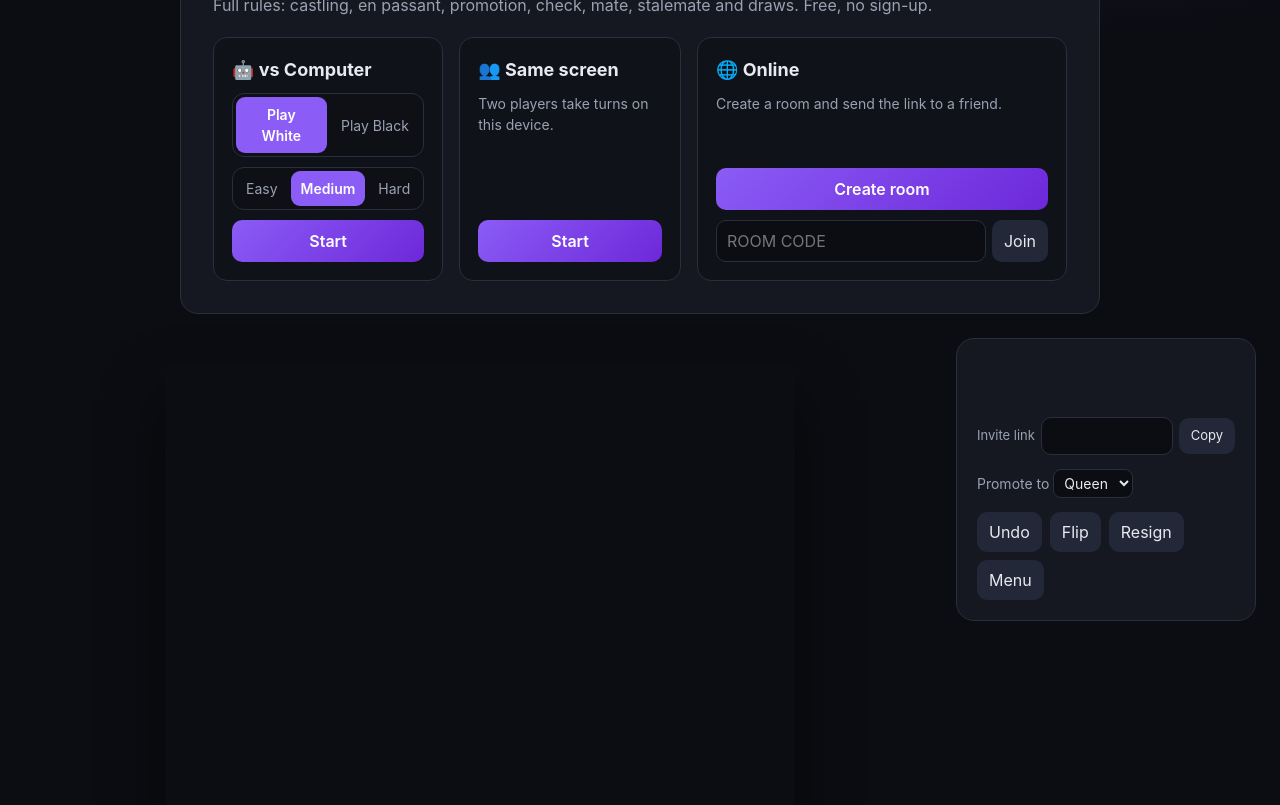
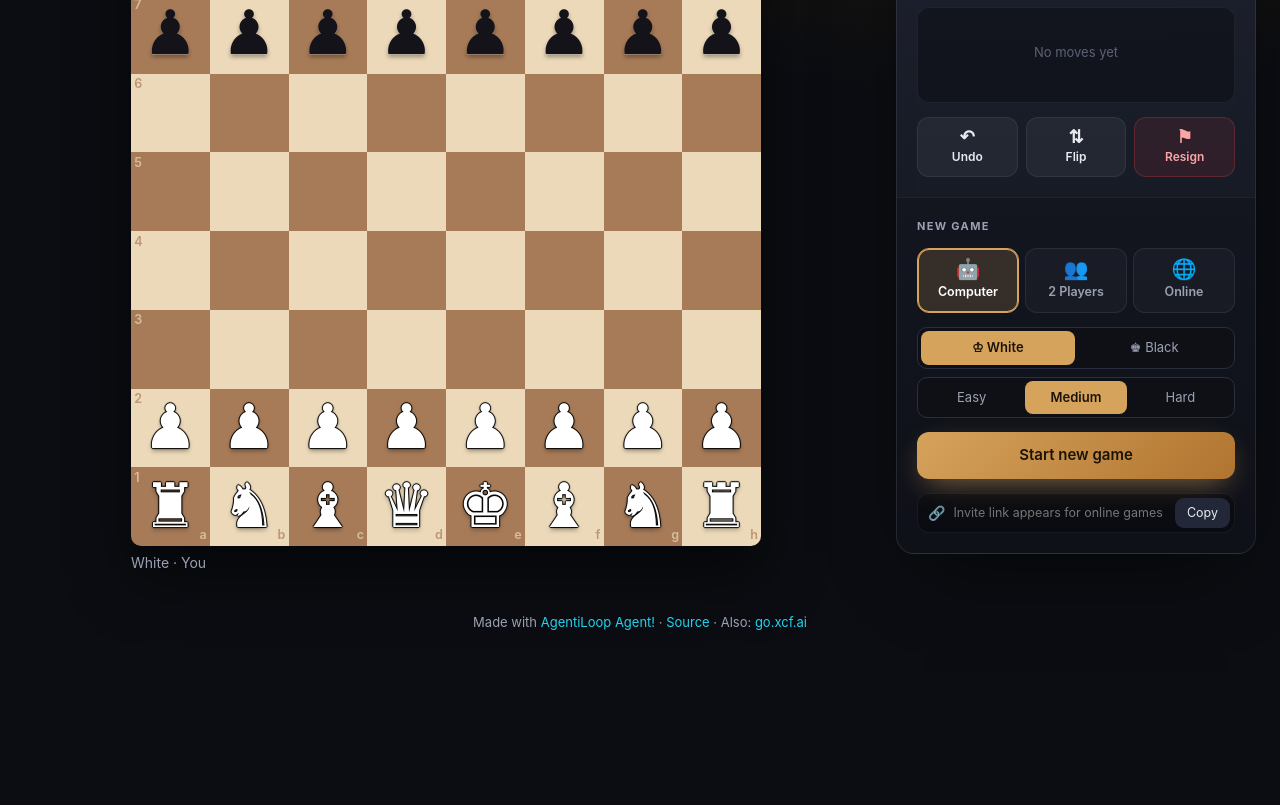
Before and after one commit to AgentiLoop/chess.xcf.ai, a website with bundled scripts: page public/index.html in a window 1280 px wide. Shown: the part 183-988 px from the top of the page. After the commit the page ends 832 px from the top, so only its background shows below. Built offline with nearby package versions, Linux system fonts and the light colour scheme.

Commit message:
One-screen layout: board plus wood-themed side panel (game info, new game, invite link)

```diff
--- a/public/app.js
+++ b/public/app.js
@@ -16,25 +16,29 @@ function seg(id, cb) {
 seg('color', v => humanColor = v);
 seg('level', v => level = +v);
 
-const show = game => { $('lobby').hidden = game; $('game').hidden = !game; };
+const show = () => {};
+let selMode = 'ai';
+seg('modeSel', v => { selMode = v; $('aiOpts').hidden = v !== 'ai'; $('onlineOpts').hidden = v !== 'online'; });
 
 function start(m) {
   mode = m; g = newGame(); undoStack = []; you = null; sel = -1;
   flipped = m === 'ai' && humanColor === 'b';
-  $('share').hidden = true;
+  if (ws) { const w = ws; ws = null; w.close(); history.replaceState(null, '', '/'); }
+  $('shareLink').value = ''; $('copy').textContent = 'Copy';
   $('mode').textContent = m === 'ai' ? `vs Computer · ${['', 'Easy', 'Medium', 'Hard'][level]} · you play ${name(humanColor)}` : 'Same screen · 2 players';
   show(true); render();
   if (m === 'ai' && humanColor === 'b') computer();
 }
-$('startAI').onclick = () => start('ai');
-$('startLocal').onclick = () => start('local');
-$('startOnline').onclick = async () => { const { code } = await (await fetch('/api/room')).json(); joinRoom(code); };
+$('newGame').onclick = async () => {
+  if (selMode !== 'online') return start(selMode);
+  const { code } = await (await fetch('/api/room')).json(); joinRoom(code);
+};
 $('joinForm').onsubmit = e => { e.preventDefault(); const c = $('joinCode').value.trim().toUpperCase(); if (c) joinRoom(c); };
-$('lobbyBtn').onclick = () => { const w = ws; ws = null; if (w) w.close(); history.replaceState(null, '', '/'); show(false); };
 $('copy').onclick = () => { navigator.clipboard.writeText($('shareLink').value); $('copy').textContent = 'Copied'; };
 $('flip').onclick = () => { flipped = !flipped; render(); };
 
 function joinRoom(code) {
+  if (ws) { const w = ws; ws = null; w.close(); }
   mode = 'online'; g = null; sel = -1;
   history.replaceState(null, '', '/r/' + code);
   $('shareLink').value = location.origin + '/r/' + code; $('share').hidden = false; $('copy').textContent = 'Copy';
@@ -52,7 +56,8 @@ function joinRoom(code) {
   ws.onclose = () => { if (mode === 'online' && ws) setStatus('Disconnected — reload to reconnect', true); };
 }
 const r = location.pathname.match(/^\/r\/([A-Z0-9]{4,8})$/);
-if (r) joinRoom(r[1]);
+if (r) { joinRoom(r[1]); for (const b of $('modeSel').children) b.classList.toggle('on', b.dataset.v === 'online'); selMode = 'online'; $('aiOpts').hidden = true; $('onlineOpts').hidden = false; }
+else start('ai');
 
 function canMove() {
   if (!g || g.over || thinking) return false;
@@ -89,7 +94,8 @@ $('undo').onclick = () => {
 };
 $('again').onclick = () => (mode === 'online' ? ws.send(JSON.stringify({ type: 'rematch' })) : start(mode));
 
-function setStatus(t, err) { const s = $('status'); s.textContent = t; s.classList.toggle('err', !!err); }
+function setTurnDot() { const d = $('turnDot'); if (d && g) d.className = 'turn-dot ' + (g.over ? 'over' : g.turn); }
+function setStatus(t, err) { setTurnDot(); const s = $('status'); s.textContent = t; s.classList.toggle('err', !!err); }
 
 function render() {
   if (!g) return;
--- a/public/index.html
+++ b/public/index.html
@@ -16,49 +16,37 @@
   <span class="by">by <a href="https://agentiloop.ai/#games" target="_blank" rel="noopener">AgentiLoop Agent!</a></span>
 </header>
 
-<main id="lobby" class="card lobby">
-  <h1>Play Chess</h1>
-  <p class="lead">Full rules: castling, en passant, promotion, check, mate, stalemate and draws. Free, no sign-up.</p>
-  <div class="modes">
-    <section>
-      <h2>🤖 vs Computer</h2>
-      <div class="seg" id="color"><button data-v="w" class="on">Play White</button><button data-v="b">Play Black</button></div>
-      <div class="seg" id="level"><button data-v="1">Easy</button><button data-v="2" class="on">Medium</button><button data-v="3">Hard</button></div>
-      <button class="go" id="startAI">Start</button>
-    </section>
-    <section>
-      <h2>👥 Same screen</h2>
-      <p>Two players take turns on this device.</p>
-      <button class="go" id="startLocal">Start</button>
-    </section>
-    <section>
-      <h2>🌐 Online</h2>
-      <p>Create a room and send the link to a friend.</p>
-      <button class="go" id="startOnline">Create room</button>
-      <form id="joinForm"><input id="joinCode" maxlength="8" placeholder="Room code" autocomplete="off"><button>Join</button></form>
-    </section>
-  </div>
-</main>
-
-<main id="game" class="game" hidden>
+<main id="game" class="game">
   <div class="boardWrap">
     <div id="tagTop" class="tag"></div>
     <div id="board" class="board"></div>
     <div id="tagBottom" class="tag"></div>
   </div>
   <aside class="card side">
-    <div id="mode" class="mode"></div>
-    <div id="status" class="status"></div>
-    <div id="share" class="share" hidden>Invite link <input id="shareLink" readonly><button id="copy">Copy</button></div>
-    <label class="promo">Promote to <select id="promo"><option value="q">Queen</option><option value="r">Rook</option><option value="b">Bishop</option><option value="n">Knight</option></select></label>
-    <ol id="moves" class="moves"></ol>
-    <div class="btns">
-      <button id="undo">Undo</button>
-      <button id="flip">Flip</button>
-      <button id="resign">Resign</button>
-      <button id="again" hidden>New game</button>
-      <button id="lobbyBtn">Menu</button>
-    </div>
+    <section class="panel-now">
+      <div class="turn"><span id="turnDot" class="turn-dot w"></span><div><div id="status" class="status"></div><div id="mode" class="mode"></div></div></div>
+      <div class="moves-head"><span>Moves</span><label class="promo">Promote <select id="promo"><option value="q">♛ Queen</option><option value="r">♜ Rook</option><option value="b">♝ Bishop</option><option value="n">♞ Knight</option></select></label></div>
+      <ol id="moves" class="moves"></ol>
+      <div class="btns">
+        <button id="undo" title="Undo"><span>↶</span>Undo</button>
+        <button id="flip" title="Flip board"><span>⇅</span>Flip</button>
+        <button id="resign" class="danger" title="Resign"><span>⚑</span>Resign</button>
+        <button id="again" hidden><span>↻</span>Rematch</button>
+      </div>
+    </section>
+    <section class="panel-new">
+      <div class="panel-label">New game</div>
+      <div class="tabs" id="modeSel"><button data-v="ai" class="on"><span>🤖</span>Computer</button><button data-v="local"><span>👥</span>2 Players</button><button data-v="online"><span>🌐</span>Online</button></div>
+      <div id="aiOpts" class="opts">
+        <div class="seg" id="color"><button data-v="w" class="on">♔ White</button><button data-v="b">♚ Black</button></div>
+        <div class="seg" id="level"><button data-v="1">Easy</button><button data-v="2" class="on">Medium</button><button data-v="3">Hard</button></div>
+      </div>
+      <div id="onlineOpts" class="opts" hidden>
+        <form id="joinForm"><input id="joinCode" maxlength="8" placeholder="Have a room code?" autocomplete="off"><button>Join</button></form>
+      </div>
+      <button class="go" id="newGame">Start new game</button>
+      <div class="share" id="share"><span class="share-ico">🔗</span><input id="shareLink" readonly placeholder="Invite link appears for online games"><button id="copy">Copy</button></div>
+    </section>
   </aside>
 </main>
 
--- a/public/style.css
+++ b/public/style.css
@@ -1,6 +1,6 @@
-:root { --bg: #0b0d12; --card: #151821; --line: #2a2f3d; --text: #e8eaf0; --muted: #9aa1b2; --accent: #8b5cf6; --accent2: #22d3ee; --light: #ecd9b9; --dark: #a77b58; }
+:root { --bg: #0b0d12; --card: #151821; --line: #2a2f3d; --text: #e8eaf0; --muted: #9aa1b2; --accent: #d6a35c; --accent2: #22d3ee; --light: #ecd9b9; --dark: #a77b58; }
 * { box-sizing: border-box; }
-body { margin: 0; min-height: 100vh; background: radial-gradient(1200px 600px at 80% -10%, #1f1638 0%, transparent 60%), var(--bg); color: var(--text); font: 16px/1.5 -apple-system, BlinkMacSystemFont, "Segoe UI", Inter, sans-serif; display: flex; flex-direction: column; }
+body { margin: 0; min-height: 100vh; background: radial-gradient(1200px 600px at 80% -10%, #2a1d0e 0%, transparent 60%), var(--bg); color: var(--text); font: 16px/1.5 -apple-system, BlinkMacSystemFont, "Segoe UI", Inter, sans-serif; display: flex; flex-direction: column; }
 a { color: var(--accent2); text-decoration: none; }
 .top { display: flex; align-items: center; justify-content: space-between; padding: 14px 24px; }
 .brand { color: var(--text); font-weight: 700; font-size: 20px; display: flex; gap: 8px; align-items: center; }
@@ -18,7 +18,7 @@ a { color: var(--accent2); text-decoration: none; }
 .modes h2 { margin: 0; font-size: 18px; }
 .modes p { margin: 0; color: var(--muted); font-size: 14px; flex: 1; }
 button { font: inherit; }
-.go { background: linear-gradient(135deg, var(--accent), #6d28d9); color: #fff; border: 0; border-radius: 10px; padding: 9px 14px; font-weight: 600; cursor: pointer; }
+.go { background: linear-gradient(135deg, var(--accent), #b0742f); color: #fff; border: 0; border-radius: 10px; padding: 9px 14px; font-weight: 600; cursor: pointer; }
 .btns button, #joinForm button, #copy { background: #232838; color: var(--text); border: 0; border-radius: 10px; padding: 8px 12px; cursor: pointer; }
 .btns button:hover, #joinForm button:hover { background: #2d3347; }
 #joinForm { display: flex; gap: 6px; }
@@ -54,3 +54,69 @@ button { font: inherit; }
 .share { display: flex; gap: 6px; align-items: center; font-size: 13px; color: var(--muted); flex-wrap: wrap; }
 .foot { text-align: center; color: var(--muted); font-size: 13px; padding: 16px; }
 @media (max-width: 820px) { .modes { grid-template-columns: 1fr; } .game { grid-template-columns: 1fr; padding: 0 10px 20px; } .side { position: static; } .board, .tag { width: 100%; } }
+
+/* one-screen layout: board + control panel */
+.game { padding-top: 8px; grid-template-columns: minmax(0, 1fr) 340px; }
+.side { gap: 12px; }
+.side hr { border: 0; border-top: 1px solid var(--line); margin: 4px 0; width: 100%; }
+.seg.modesel { display: flex; width: 100%; }
+.seg.modesel button { font-size: 13px; padding: 8px 6px; }
+.opts { display: flex; flex-direction: column; gap: 8px; }
+.opts .seg { display: flex; width: 100%; }
+.opts[hidden] { display: none; }
+.side .go { width: 100%; padding: 11px; font-size: 15px; }
+.share { flex-wrap: nowrap; }
+.share input { min-width: 0; }
+.btns button.danger { background: #3a1d24; color: #fca5a5; }
+.btns button.danger:hover { background: #4a2229; }
+.btns button[hidden] { display: none; }
+.status { font-size: 18px; }
+
+/* ===== modern side panel ===== */
+.game { grid-template-columns: minmax(0, 1fr) 360px; gap: 28px; }
+.side { padding: 0; gap: 0; overflow: hidden; background: linear-gradient(180deg, rgba(30,34,48,.92), rgba(19,22,31,.92)); backdrop-filter: blur(12px); border: 1px solid rgba(255,255,255,.08); box-shadow: 0 30px 80px -30px rgba(0,0,0,.7); }
+.side section { padding: 20px; display: flex; flex-direction: column; gap: 14px; }
+.panel-new { background: rgba(0,0,0,.18); border-top: 1px solid rgba(255,255,255,.06); }
+.panel-label { font-size: 11px; font-weight: 700; letter-spacing: .12em; text-transform: uppercase; color: var(--muted); }
+.turn { display: flex; gap: 12px; align-items: center; }
+.turn-dot { width: 34px; height: 34px; border-radius: 50%; flex: none; box-shadow: 0 0 0 3px rgba(214,163,92,.35); transition: background .2s; }
+.turn-dot.w { background: radial-gradient(circle at 35% 30%, #fff, #cfcfd6); }
+.turn-dot.b { background: radial-gradient(circle at 35% 30%, #555, #0b0b10); }
+.turn-dot.over { background: var(--accent); box-shadow: none; }
+.status { font-size: 19px; font-weight: 700; min-height: 0; line-height: 1.25; }
+.mode { font-size: 12px; text-transform: none; letter-spacing: 0; color: var(--muted); margin-top: 2px; }
+.moves-head { display: flex; justify-content: space-between; align-items: center; font-size: 11px; font-weight: 700; letter-spacing: .12em; text-transform: uppercase; color: var(--muted); }
+.promo { font-size: 12px; letter-spacing: 0; text-transform: none; display: flex; gap: 6px; align-items: center; }
+.promo select { padding: 3px 6px; font-size: 12px; border-radius: 8px; }
+.moves { display: block; min-height: 96px; max-height: 220px; margin: 0; padding: 6px; border-radius: 12px; background: rgba(0,0,0,.28); border: 1px solid rgba(255,255,255,.06); list-style: none; counter-reset: mv; }
+.moves:empty { display: block; }
+.moves:empty::after { content: "No moves yet"; display: block; text-align: center; padding: 30px 0; color: #5b6275; font: 13px -apple-system, sans-serif; }
+.moves li { counter-increment: mv; display: grid; grid-template-columns: 34px 1fr 1fr; padding: 3px 8px; border-radius: 6px; }
+.moves li:nth-child(odd) { background: rgba(255,255,255,.03); }
+.moves li::before { content: counter(mv) "."; color: #5b6275; }
+.moves li span { width: auto; }
+.btns { display: grid; grid-template-columns: repeat(3, 1fr); gap: 8px; }
+.btns button { display: flex; flex-direction: column; align-items: center; gap: 2px; padding: 10px 6px; border-radius: 12px; background: rgba(255,255,255,.05); border: 1px solid rgba(255,255,255,.07); color: var(--text); font-size: 12px; font-weight: 600; transition: background .15s, transform .15s; }
+.btns button span { font-size: 18px; line-height: 1; }
+.btns button:hover { background: rgba(255,255,255,.1); transform: translateY(-1px); }
+.btns button.danger { background: rgba(239,68,68,.1); border-color: rgba(239,68,68,.25); color: #fca5a5; }
+.btns button.danger:hover { background: rgba(239,68,68,.18); }
+.btns button[hidden] { display: none; }
+.tabs { display: grid; grid-template-columns: repeat(3, 1fr); gap: 6px; }
+.tabs button { display: flex; flex-direction: column; align-items: center; gap: 4px; padding: 10px 4px; border-radius: 12px; border: 1px solid rgba(255,255,255,.08); background: rgba(255,255,255,.03); color: var(--muted); font-size: 12.5px; font-weight: 600; cursor: pointer; white-space: nowrap; }
+.tabs button span { font-size: 20px; line-height: 1; }
+.tabs button.on { color: #fff; border-color: var(--accent); background: rgba(214,163,92,.18); box-shadow: inset 0 0 0 1px var(--accent); }
+.opts { gap: 8px; }
+.opts .seg { display: grid; grid-auto-flow: column; grid-auto-columns: 1fr; width: 100%; border-radius: 10px; padding: 3px; }
+.opts .seg button { padding: 7px 6px; font-size: 13px; border-radius: 8px; }
+#joinForm input { text-transform: none; }
+.side .go { width: 100%; padding: 12px; font-size: 15px; border-radius: 12px; box-shadow: 0 10px 30px -10px rgba(214,163,92,.7); }
+.share { display: flex; align-items: center; gap: 6px; padding: 4px 4px 4px 10px; border-radius: 12px; background: rgba(0,0,0,.28); border: 1px solid rgba(255,255,255,.06); }
+.share-ico { font-size: 14px; opacity: .8; }
+.share input { flex: 1; min-width: 0; border: 0; background: transparent; padding: 6px 2px; font-size: 12.5px; }
+.share input:focus { outline: none; }
+.share #copy { padding: 6px 12px; border-radius: 9px; font-size: 12.5px; }
+@media (max-width: 820px) { .game { grid-template-columns: 1fr; gap: 14px; } }
+/* wood theme text on accent */
+.go, .seg button.on { color: #1b1307 !important; }
+.tabs button.on { color: #fff; }
```
